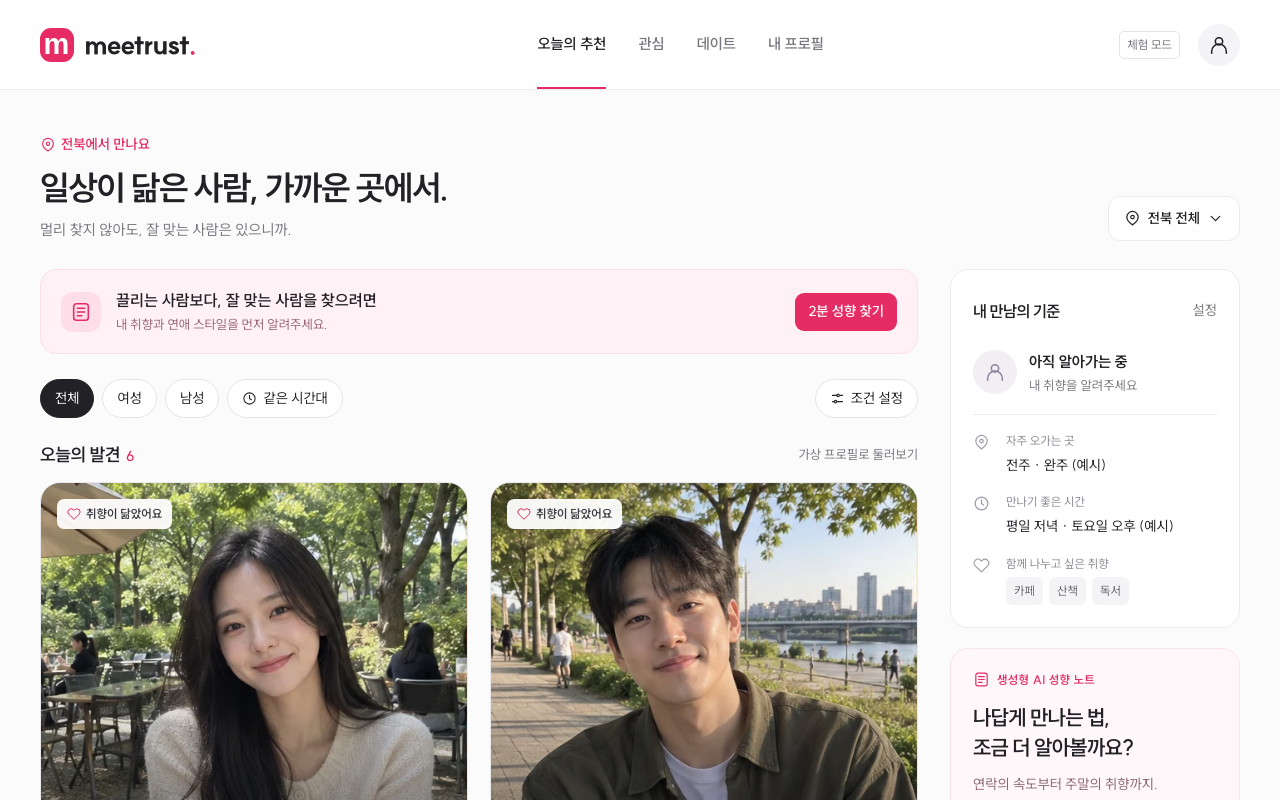
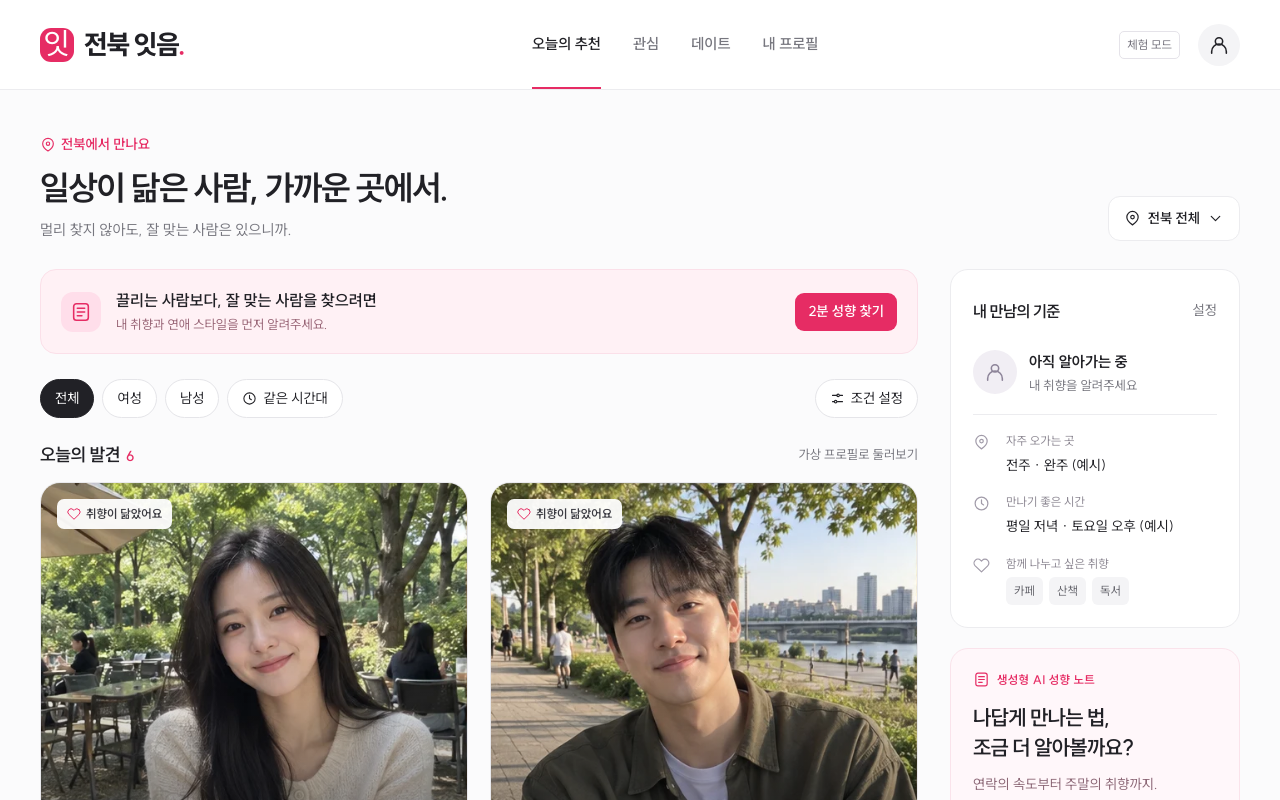
Before and after one commit to f31142/Hackaton, a website: page index.html in a window 1280 px wide. Shown: the top 800 px of the page. Drawn offline with Linux system fonts and the light colour scheme.

Commit message:
Rename MEETRUST brand to 전북 잇음

```diff
--- a/index.html
+++ b/index.html
@@ -4,8 +4,8 @@
   <meta charset="utf-8">
   <meta name="viewport" content="width=device-width, initial-scale=1">
   <meta name="theme-color" content="#fbfbfc">
-  <meta name="description" content="전북에서 나와 일상이 맞는 사람을 만나보세요. 성향, 생활권, 여유 시간을 함께 살피는 MEETRUST.">
-  <title>MEETRUST · 가까운 곳에서, 잘 맞는 사람</title>
+  <meta name="description" content="전북에서 나와 일상이 맞는 사람을 만나보세요. 성향, 생활권, 여유 시간을 함께 살피는 전북 잇음.">
+  <title>전북 잇음 · 가까운 곳에서, 잘 맞는 사람</title>
   <link rel="icon" href="./assets/favicon.svg" type="image/svg+xml">
   <link rel="stylesheet" href="./styles.css?v=20260912">
   <script type="module" src="./app.js?v=20260912-2"></script>
@@ -14,7 +14,7 @@
   <a class="skip-link" href="#content">본문 바로가기</a>
   <header class="header">
     <div class="header-inner">
-      <a class="brand" href="#discover" aria-label="MEETRUST 홈"><span class="brand-mark" aria-hidden="true">m<span>·</span></span><span>meetrust<span class="brand-dot">.</span></span></a>
+      <a class="brand" href="#discover" aria-label="전북 잇음 홈"><span class="brand-mark" aria-hidden="true">잇<span>·</span></span><span>전북 잇음<span class="brand-dot">.</span></span></a>
       <nav class="desktop-nav" aria-label="주 메뉴" id="desktop-nav"></nav>
       <div class="header-actions"><span class="demo-badge">체험 모드</span><button class="icon-button header-profile" data-action="navigate" data-view="profile" aria-label="내 프로필"><span data-icon="user"></span></button></div>
     </div>
```
